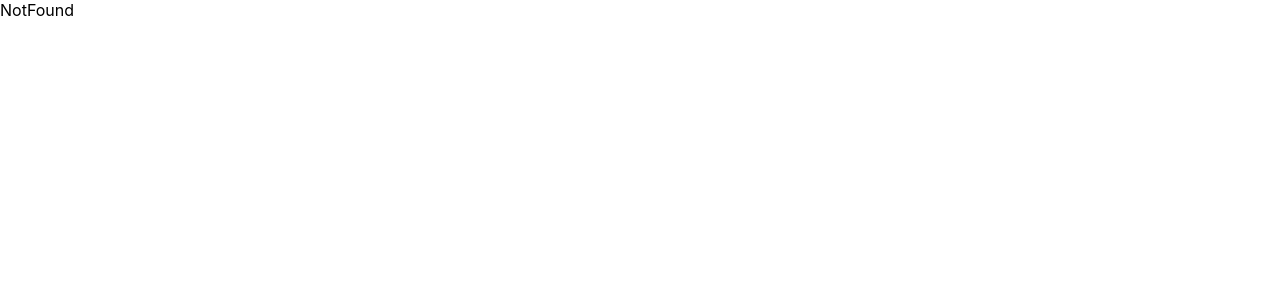
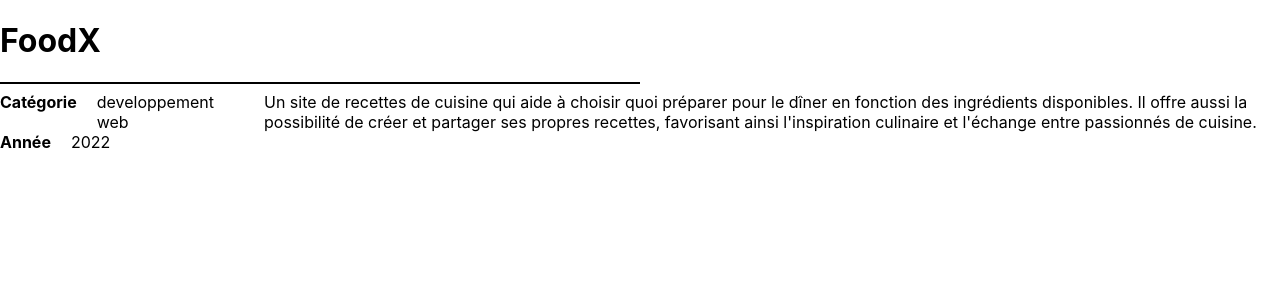
Before and after one commit to AbdenourDidi/portfolioApp, a React (Create React App) app: page /projects in a window 1280 px wide. Shown: the top 300 px of the page. Built offline with nearby package versions, Linux system fonts and the light colour scheme.

Commit message:
update Projects.tsx

```diff
--- a/src/App.tsx
+++ b/src/App.tsx
@@ -1,10 +1,11 @@
-import { lazy, Suspense } from 'react';
-import { Routes, Route } from 'react-router-dom';
-import './App.css';
+import { lazy, Suspense } from "react";
+import { Routes, Route } from "react-router-dom";
+import "./App.css";
+import Projects from "./pages/Projects";
 
-const Home = lazy(() => import('./pages/Home'));
-const Project = lazy(() => import('./pages/Project'));
-const NotFound = lazy(() => import('./pages/NotFound'));
+const Home = lazy(() => import("./pages/Home"));
+const Project = lazy(() => import("./pages/Project"));
+const NotFound = lazy(() => import("./pages/NotFound"));
 
 function App() {
   return (
@@ -13,6 +14,7 @@ function App() {
         <Routes>
           <Route path="/" element={<Home />} />
           <Route path="/project/:slug" element={<Project />} />
+          <Route path="/projects/" element={<Projects />} />
           <Route path="*" element={<NotFound />} />
         </Routes>
       </Suspense>
--- a/src/index.css
+++ b/src/index.css
@@ -1,13 +1,17 @@
 body {
   margin: 0;
-  font-family: -apple-system, BlinkMacSystemFont, 'Segoe UI', 'Roboto', 'Oxygen',
-    'Ubuntu', 'Cantarell', 'Fira Sans', 'Droid Sans', 'Helvetica Neue',
+  font-family: -apple-system, BlinkMacSystemFont, "Segoe UI", "Roboto", "Oxygen",
+    "Ubuntu", "Cantarell", "Fira Sans", "Droid Sans", "Helvetica Neue",
     sans-serif;
   -webkit-font-smoothing: antialiased;
   -moz-osx-font-smoothing: grayscale;
 }
 
 code {
-  font-family: source-code-pro, Menlo, Monaco, Consolas, 'Courier New',
+  font-family: source-code-pro, Menlo, Monaco, Consolas, "Courier New",
     monospace;
 }
+
+p {
+  margin: 0;
+}
--- /dev/null
+++ b/src/pages/Projects.tsx
@@ -0,0 +1,60 @@
+import React from "react";
+import styled from "styled-components";
+import PageContainer from "../components/PageContainer";
+const ProjectsContainer = styled.div``;
+const ProjectsDescriptionContainer = styled.div`
+  display: flex;
+  flex-direction: row;
+  gap: 50px;
+`;
+const DetailsContainer = styled.div`
+  display: flex;
+  flex-direction: column;
+`;
+const RowContainer = styled.div`
+  display: flex;
+  flex-direction: row;
+  gap: 20px;
+`;
+const DescriptionContainer = styled.div`
+  flex-direction: column;
+  align-items: flex-start;
+`;
+
+const Projects = () => {
+  return (
+    <ProjectsContainer>
+      <h1>FoodX</h1>{" "}
+      <hr
+        style={{
+          width: 638,
+          border: `1px solid black`,
+          marginLeft: 0,
+        }}
+      />
+      <ProjectsDescriptionContainer>
+        <DetailsContainer>
+          <RowContainer>
+            <b>Catégorie</b>
+            <p>developpement web</p>
+          </RowContainer>
+          <RowContainer>
+            <b>Année</b>
+            <p>2022</p>
+          </RowContainer>
+        </DetailsContainer>
+        <DescriptionContainer>
+          <p>
+            Un site de recettes de cuisine qui aide à choisir quoi préparer pour
+            le dîner en fonction des ingrédients disponibles. Il offre aussi la
+            possibilité de créer et partager ses propres recettes, favorisant
+            ainsi l'inspiration culinaire et l'échange entre passionnés de
+            cuisine.
+          </p>
+        </DescriptionContainer>
+      </ProjectsDescriptionContainer>
+    </ProjectsContainer>
+  );
+};
+
+export default Projects;
```
